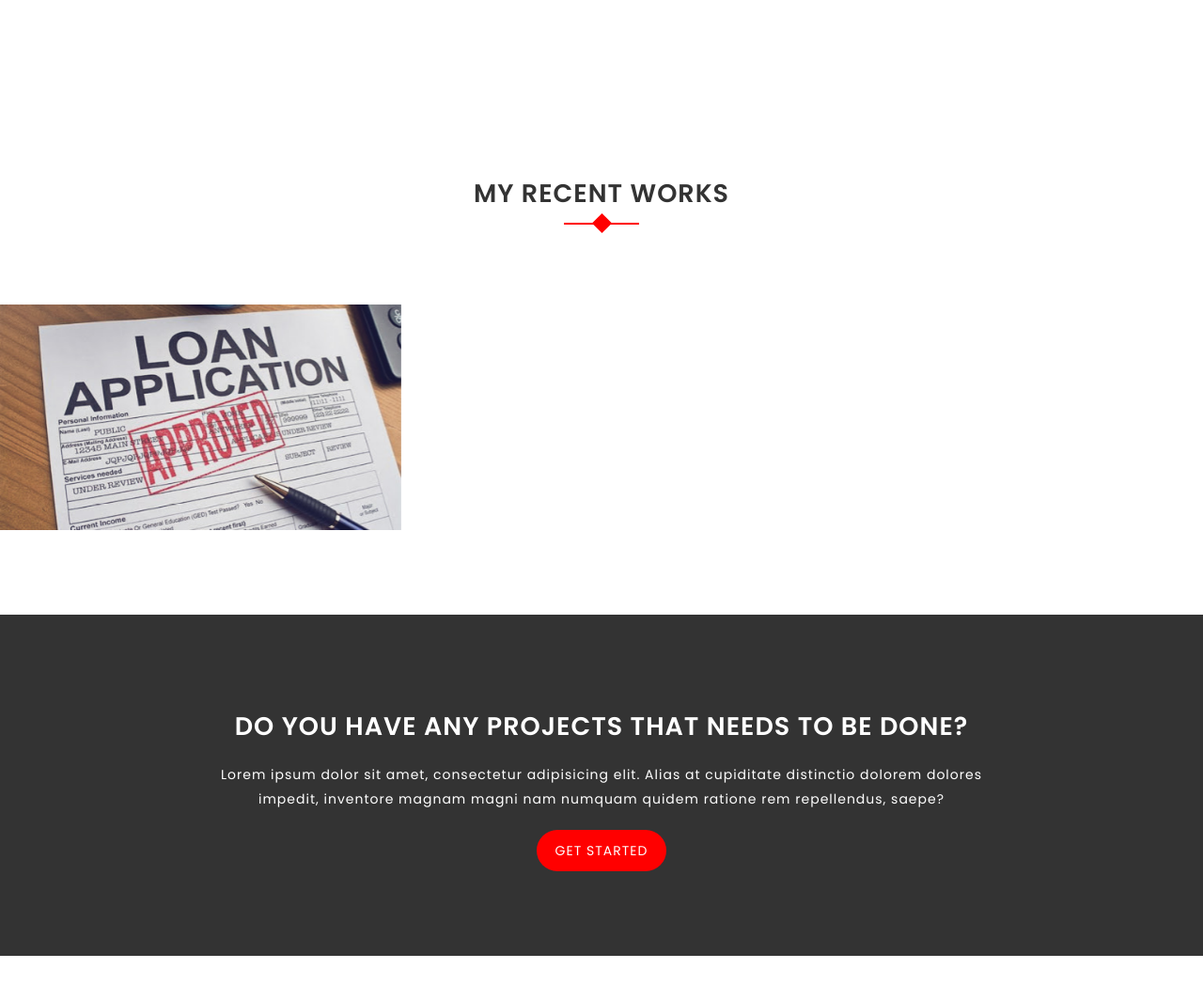
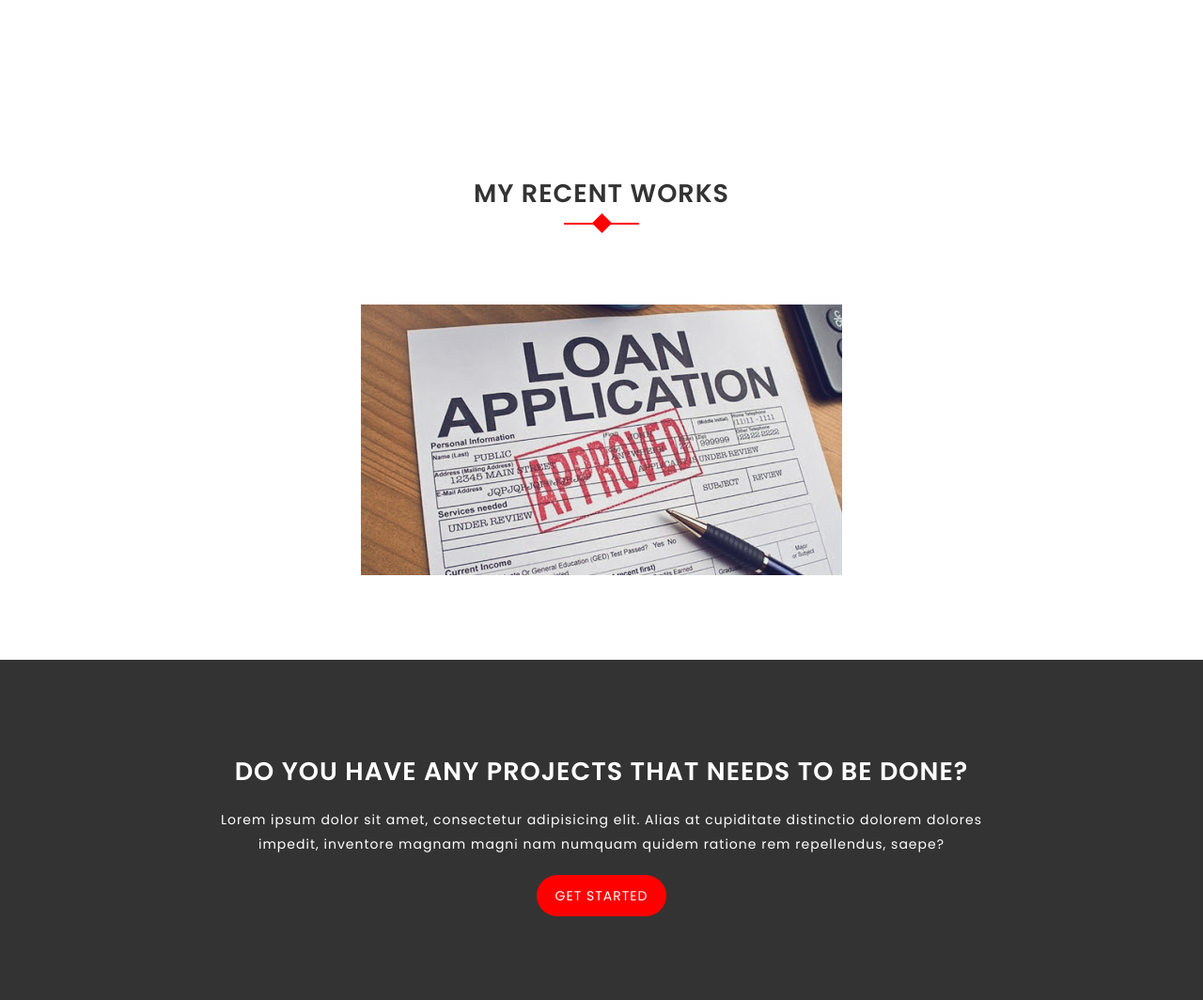
Before and after one commit to Aznoryusof/django_mysite, a Django app: page / in a window 1280 px wide. Shown: the part 2205-3269 px from the top of the page at 94% size. Run offline with Django 3.2, Linux system fonts and the light colour scheme; data comes from the database, SQL or seed files in the repository; some libraries are stand-ins or nearby versions.

Commit message:
fixed my recent works to show one project - centred and increased grid

```diff
--- a/my_site/static/css/style.css
+++ b/my_site/static/css/style.css
@@ -441,6 +441,7 @@ h6 {
 
 .gallery-items {
     position: relative;
+    text-align: center;
 }
 
 .gallery-items .img {
--- a/my_site/templates/home.html
+++ b/my_site/templates/home.html
@@ -77,7 +77,7 @@
             </div>
             <div class="row">
                 {% for work in works %}
-                    <div class="col-md-4 col-sm-4 col-xs-12 no-padding">
+                    <div class="col-md-12 col-sm-12 col-xs-12 no-padding">
                         <div class="gallery-items">
                             <a class="link to another api page" href="{% url 'api_loan:cxform' %}">
                                 <img src="{{ work.image.url }}" alt="work image">
```
